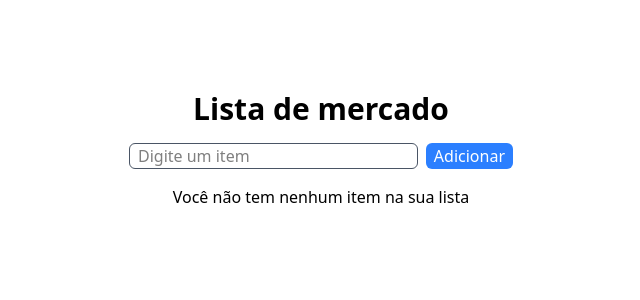
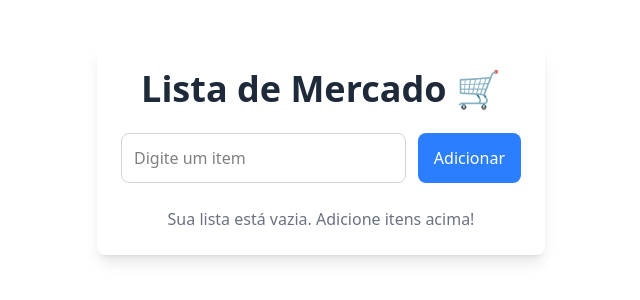
Before and after one commit to SamuelRicardos/lista-de-mercado, a React (Vite) app: page / in a window 1280 px wide. Shown: the part 250-550 px from the top of the page, without its empty margins (319-959 px from the left). Built offline with nearby package versions, Linux system fonts and the light colour scheme.

Commit message:
melhoria na estilização

```diff
--- a/package.json
+++ b/package.json
@@ -4,7 +4,9 @@
   "version": "0.0.0",
   "type": "module",
   "prettier": {
-    "plugins": ["prettier-plugin-tailwindcss"]
+    "plugins": [
+      "prettier-plugin-tailwindcss"
+    ]
   },
   "scripts": {
     "dev": "vite",
@@ -14,6 +16,7 @@
   },
   "dependencies": {
     "@tailwindcss/vite": "^4.0.14",
+    "framer-motion": "^12.6.3",
     "react": "^19.0.0",
     "react-dom": "^19.0.0",
     "tailwindcss": "^4.0.14"
--- a/src/App.jsx
+++ b/src/App.jsx
@@ -1,41 +1,57 @@
 import { useRef, useState } from "react";
 import ItemLista from "./ItemLista";
+import "./index.css";
 
 function App() {
   const [listaMercado, setListaMercado] = useState([]);
-
   const inputAdicionar = useRef();
 
   const adicionarElementoNaLista = () => {
-    const novaLista = [...listaMercado]
-    const valorInput = inputAdicionar.current.value;
-
-    if (valorInput) {
-      novaLista.push(valorInput)
-      setListaMercado(novaLista)
-
+    const valorInput = inputAdicionar.current.value.trim();
+    if (valorInput && !listaMercado.includes(valorInput)) {
+      setListaMercado([...listaMercado, valorInput]);
       inputAdicionar.current.value = "";
     }
+  };
 
-  }
-
-  return <>
-    <div className="flex flex-col items-center w-full max-w-96 gap-4">
-      <h1 className="text-3xl font-bold">Lista de mercado</h1>
-      <div className="w-full flex gap-2">
-        <input className="w-full rounded-md border border-gray-600 px-2" ref={inputAdicionar} type="text" placeholder="Digite um item" />
-        <button className="transition rounded-md bg-blue-500
-         text-white px-2 cursor-pointer hover:bg-blue-600" onClick={() => adicionarElementoNaLista()}>Adicionar</button>
+  return (
+    <div className="flex flex-col items-center w-full max-w-md gap-6 p-6 bg-white shadow-lg rounded-lg">
+      <h1 className="text-4xl font-bold text-gray-800">Lista de Mercado 🛒</h1>
+      <div className="w-full flex gap-3">
+        <input
+          className="w-full p-3 border border-gray-300 rounded-lg focus:outline-none focus:ring-2 focus:ring-blue-400"
+          ref={inputAdicionar}
+          type="text"
+          placeholder="Digite um item"
+        />
+        <button
+          className="transition px-4 py-2 text-white rounded-lg bg-blue-500 hover:bg-blue-600"
+          onClick={adicionarElementoNaLista}
+        >
+          Adicionar
+        </button>
       </div>
 
-      {listaMercado.length > 0 ?
+      {listaMercado.length > 0 ? (
         <ul className="w-full flex flex-col gap-2">
           {listaMercado.map((itemLista, index) => (
-            <ItemLista key={index} itemLista={itemLista} listaMercado={listaMercado} setListaMercado={setListaMercado} />
+            <li
+              key={index}
+              className="flex justify-between items-center bg-gray-100 p-2 rounded-lg shadow-md fade-in"
+            >
+              <ItemLista
+                itemLista={itemLista}
+                listaMercado={listaMercado}
+                setListaMercado={setListaMercado}
+              />
+            </li>
           ))}
-        </ul> : (<p>Você não tem nenhum item na sua lista</p>)}
+        </ul>
+      ) : (
+        <p className="text-gray-500">Sua lista está vazia. Adicione itens acima!</p>
+      )}
     </div>
-  </>
+  );
 }
 
 export default App;
--- a/src/index.css
+++ b/src/index.css
@@ -1 +1,16 @@
 @import "tailwindcss";
+
+@keyframes fadeIn {
+    from {
+      opacity: 0;
+      transform: translateY(-10px);
+    }
+    to {
+      opacity: 1;
+      transform: translateY(0);
+    }
+  }
+
+  .fade-in {
+    animation: fadeIn 0.3s ease-in-out;
+  }
```
Also changed, not shown: 1 other file (tests, documents, lock files or other folders).
